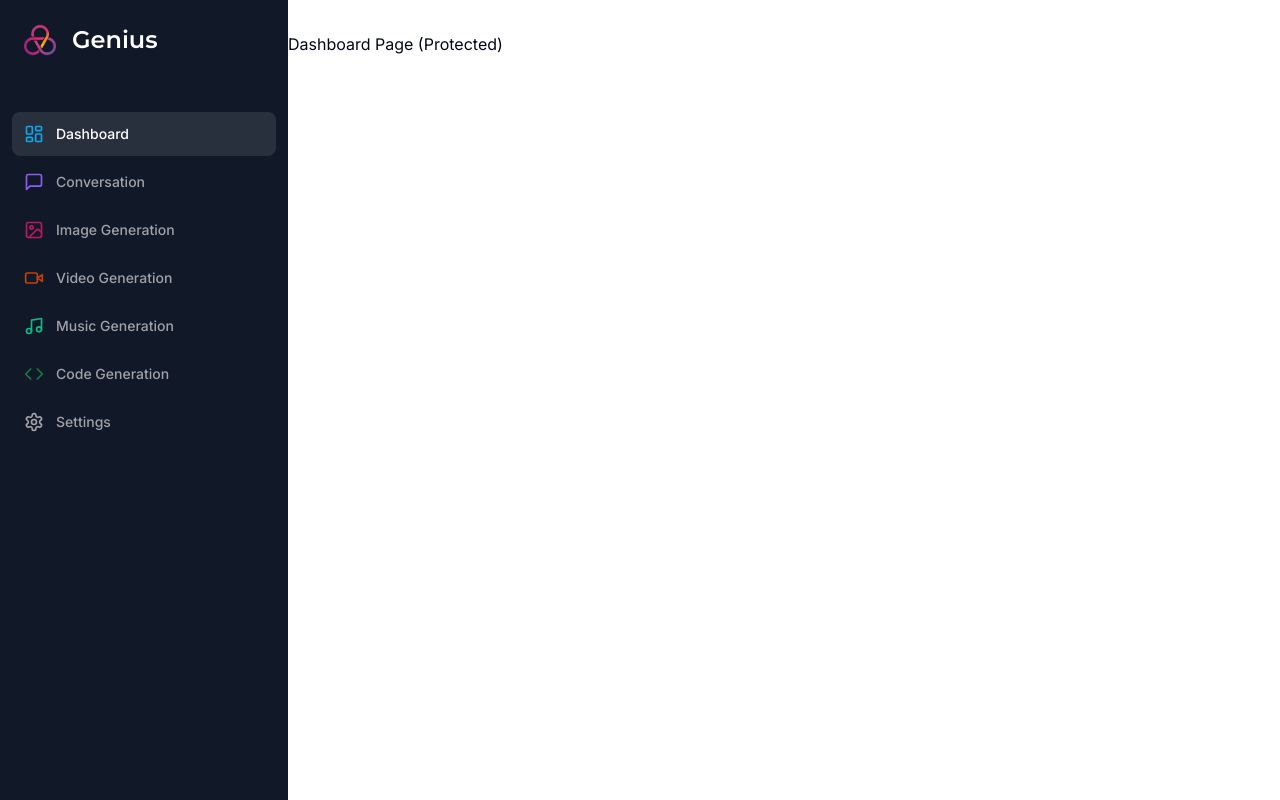
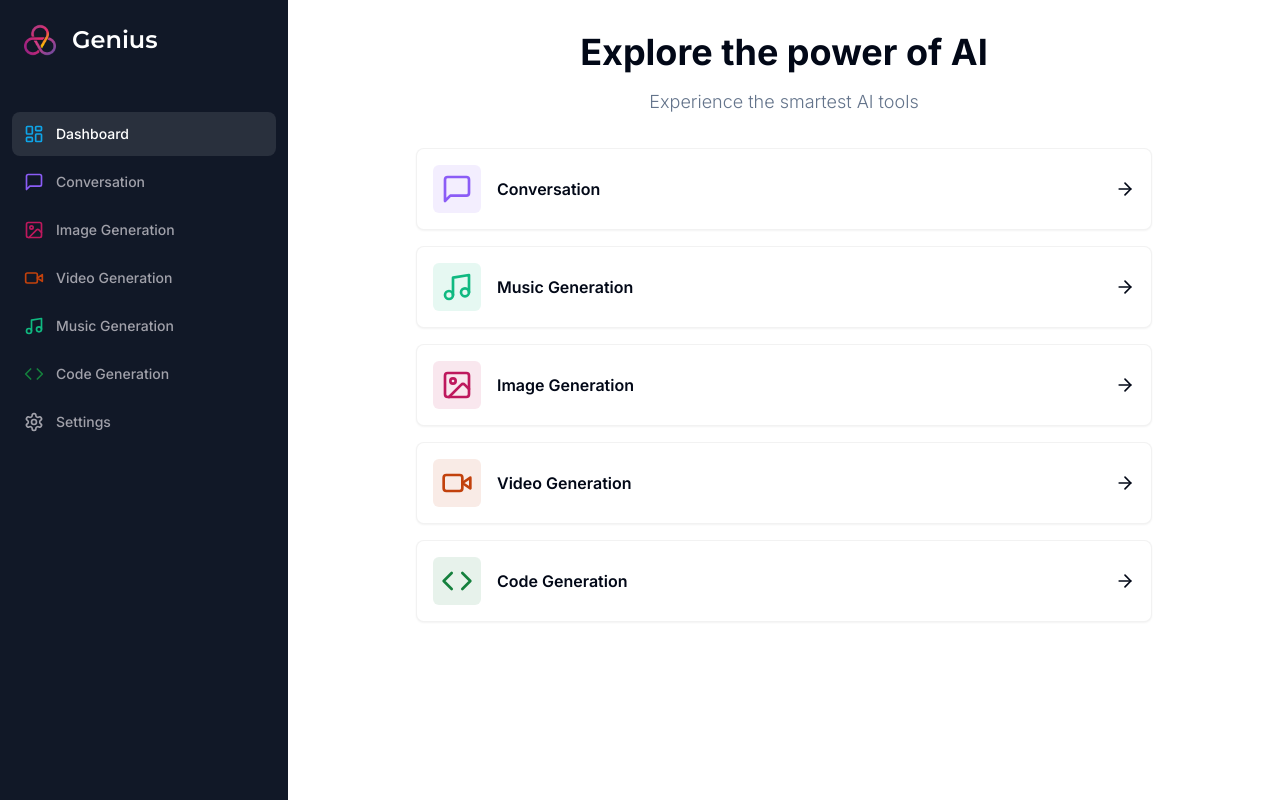
Before and after one commit to Hombre2014/Genius, a Next.js app: page /dashboard in a window 1280 px wide. Built offline with nearby package versions, Linux system fonts and the light colour scheme.

Commit message:
Finish the Dashboard page.

```diff
--- a/app/(dashboard)/(routes)/dashboard/page.tsx
+++ b/app/(dashboard)/(routes)/dashboard/page.tsx
@@ -1,7 +1,86 @@
+'use client';
+
+import {
+  ArrowRight,
+  Code,
+  ImageIcon,
+  MessageSquare,
+  Music,
+  VideoIcon,
+} from 'lucide-react';
+
+import { useRouter } from 'next/navigation';
+import { Card } from '@/components/ui/card';
+import { cn } from '@/lib/utils';
+
+const tools = [
+  {
+    label: 'Conversation',
+    icon: MessageSquare,
+    color: 'text-violet-500',
+    bgColor: 'bg-violet-500/10',
+    href: '/conversation',
+  },
+  {
+    label: 'Music Generation',
+    icon: Music,
+    color: 'text-emerald-500',
+    bgColor: 'bg-emerald-500/10',
+    href: '/music',
+  },
+  {
+    label: 'Image Generation',
+    icon: ImageIcon,
+    color: 'text-pink-700',
+    bgColor: 'bg-pink-700/10',
+    href: '/image',
+  },
+  {
+    label: 'Video Generation',
+    icon: VideoIcon,
+    color: 'text-orange-700',
+    bgColor: 'bg-orange-700/10',
+    href: '/video',
+  },
+  {
+    label: 'Code Generation',
+    icon: Code,
+    color: 'text-green-700',
+    bgColor: 'bg-green-700/10',
+    href: '/code',
+  },
+];
+
 const DashboardPage = () => {
+  const router = useRouter();
+
   return (
     <div>
-      <p>Dashboard Page (Protected)</p>
+      <div className="mb-8 space-y-4">
+        <h2 className="text-2xk md:text-4xl font-bold text-center">
+          Explore the power of AI
+        </h2>
+        <p className="text-muted-foreground font-light text-sm md:text-lg text-center">
+          Experience the smartest AI tools
+        </p>
+      </div>
+      <div className="px-4 md:px-20 lg:px-32 space-y-4">
+        {tools.map((tool) => (
+          <Card
+            onClick={() => router.push(tool.href)}
+            key={tool.href}
+            className="p-4 border-black/5 flex items-center justify-between hover:shadow-md transition cursor-pointer"
+          >
+            <div className="flex items-center gap-x-4">
+              <div className={cn('p-2 w0fit rounded-md', tool.bgColor)}>
+                <tool.icon className={cn('w-8 h-8', tool.color)} />
+              </div>
+              <div className="font-semibold">{tool.label}</div>
+            </div>
+            <ArrowRight className="w-5 h-5" />
+          </Card>
+        ))}
+      </div>
     </div>
   );
 };
--- /dev/null
+++ b/components/ui/card.tsx
@@ -0,0 +1,79 @@
+import * as React from "react"
+
+import { cn } from "@/lib/utils"
+
+const Card = React.forwardRef<
+  HTMLDivElement,
+  React.HTMLAttributes<HTMLDivElement>
+>(({ className, ...props }, ref) => (
+  <div
+    ref={ref}
+    className={cn(
+      "rounded-lg border bg-card text-card-foreground shadow-sm",
+      className
+    )}
+    {...props}
+  />
+))
+Card.displayName = "Card"
+
+const CardHeader = React.forwardRef<
+  HTMLDivElement,
+  React.HTMLAttributes<HTMLDivElement>
+>(({ className, ...props }, ref) => (
+  <div
+    ref={ref}
+    className={cn("flex flex-col space-y-1.5 p-6", className)}
+    {...props}
+  />
+))
+CardHeader.displayName = "CardHeader"
+
+const CardTitle = React.forwardRef<
+  HTMLParagraphElement,
+  React.HTMLAttributes<HTMLHeadingElement>
+>(({ className, ...props }, ref) => (
+  <h3
+    ref={ref}
+    className={cn(
+      "text-2xl font-semibold leading-none tracking-tight",
+      className
+    )}
+    {...props}
+  />
+))
+CardTitle.displayName = "CardTitle"
+
+const CardDescription = React.forwardRef<
+  HTMLParagraphElement,
+  React.HTMLAttributes<HTMLParagraphElement>
+>(({ className, ...props }, ref) => (
+  <p
+    ref={ref}
+    className={cn("text-sm text-muted-foreground", className)}
+    {...props}
+  />
+))
+CardDescription.displayName = "CardDescription"
+
+const CardContent = React.forwardRef<
+  HTMLDivElement,
+  React.HTMLAttributes<HTMLDivElement>
+>(({ className, ...props }, ref) => (
+  <div ref={ref} className={cn("p-6 pt-0", className)} {...props} />
+))
+CardContent.displayName = "CardContent"
+
+const CardFooter = React.forwardRef<
+  HTMLDivElement,
+  React.HTMLAttributes<HTMLDivElement>
+>(({ className, ...props }, ref) => (
+  <div
+    ref={ref}
+    className={cn("flex items-center p-6 pt-0", className)}
+    {...props}
+  />
+))
+CardFooter.displayName = "CardFooter"
+
+export { Card, CardHeader, CardFooter, CardTitle, CardDescription, CardContent }
```
